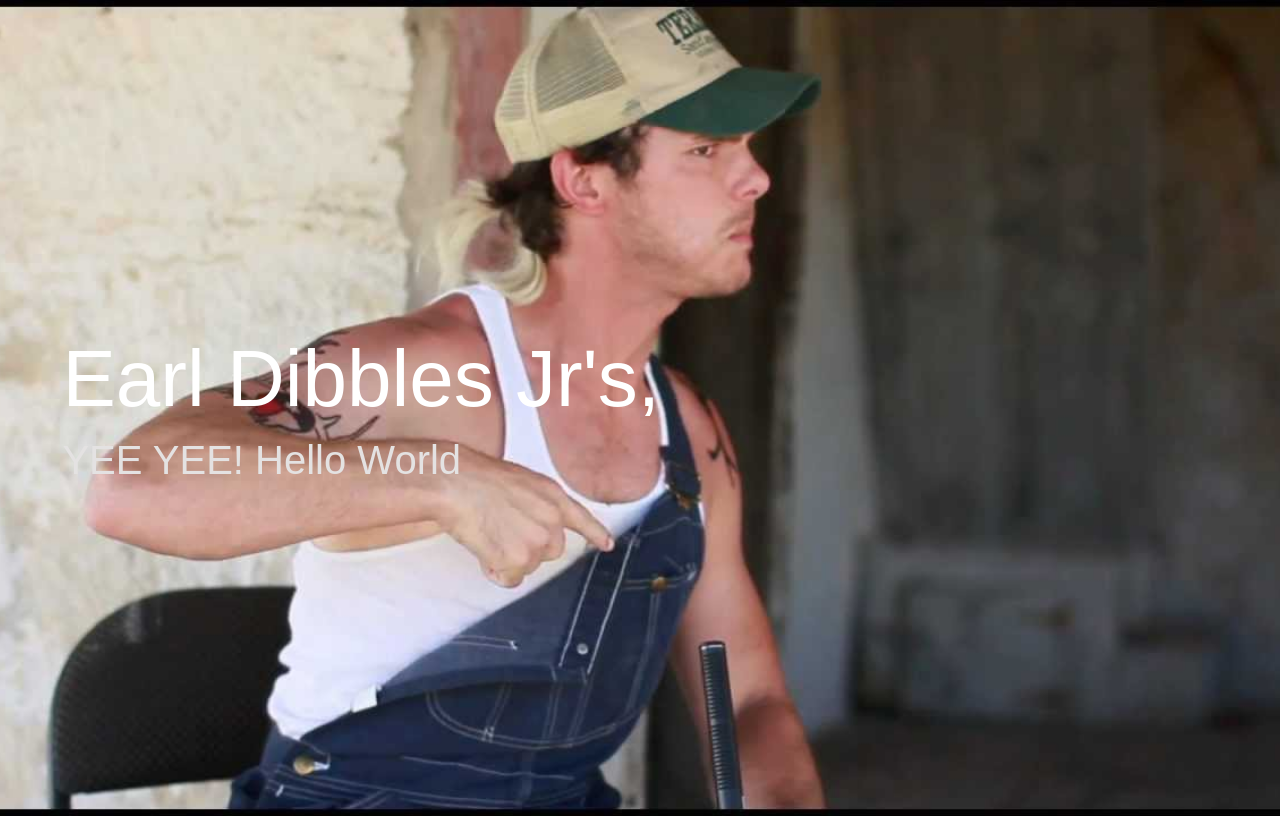
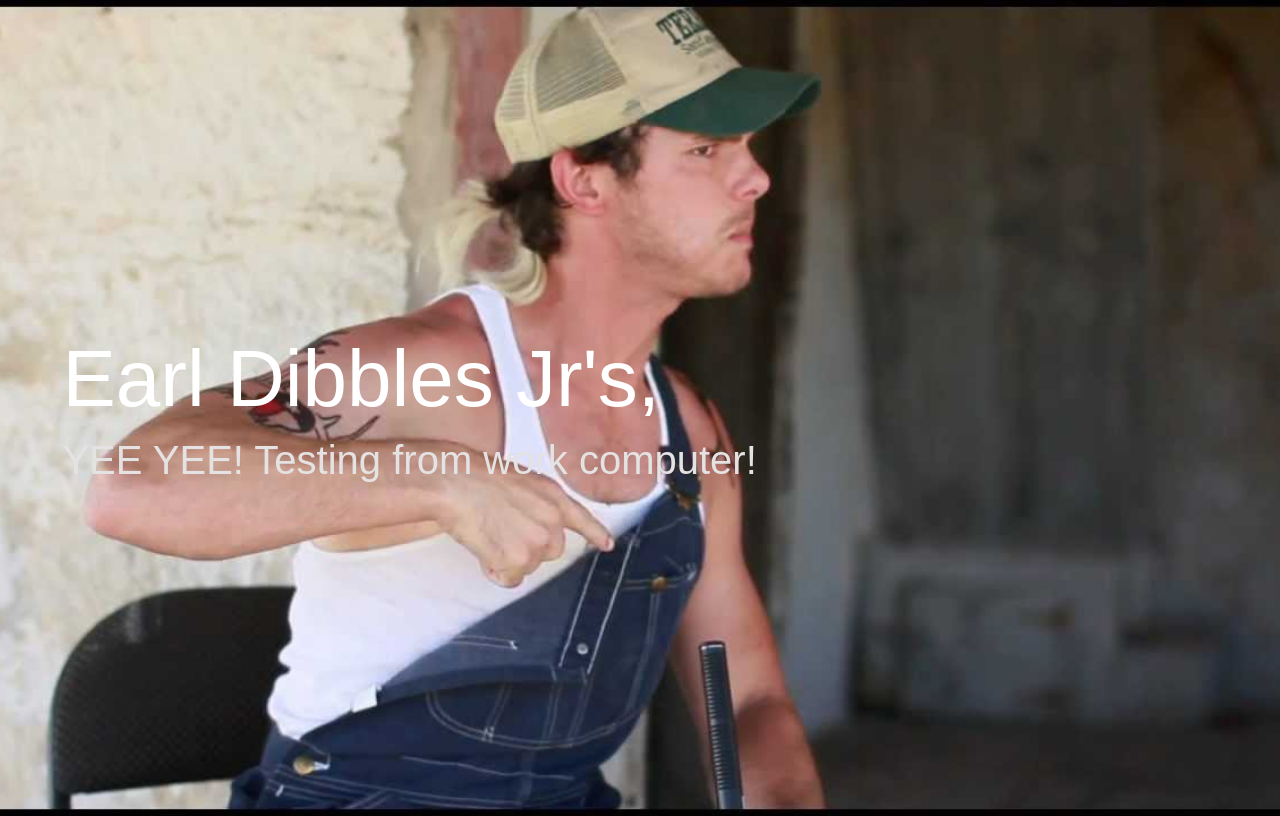
Before and after one commit to MurrTuck/typeWriterEffect, a plain HTML site: page index.html in a window 1280 px wide. Drawn offline with Linux system fonts and the light colour scheme; a web font is replaced by a local one.

Commit message:
Testing from work

```diff
--- a/index.html
+++ b/index.html
@@ -18,7 +18,7 @@
           data-words='["Wake Up","Crack a Cold One", "Put a Good Dip In", "...and Start the Day!"]'
         ></span>
       </h1>
-      <h2>YEE YEE! Hello World</h2>
+      <h2>YEE YEE! Testing from work computer!</h2>
     </div>
 
     <script src="main.js"></script>
```
